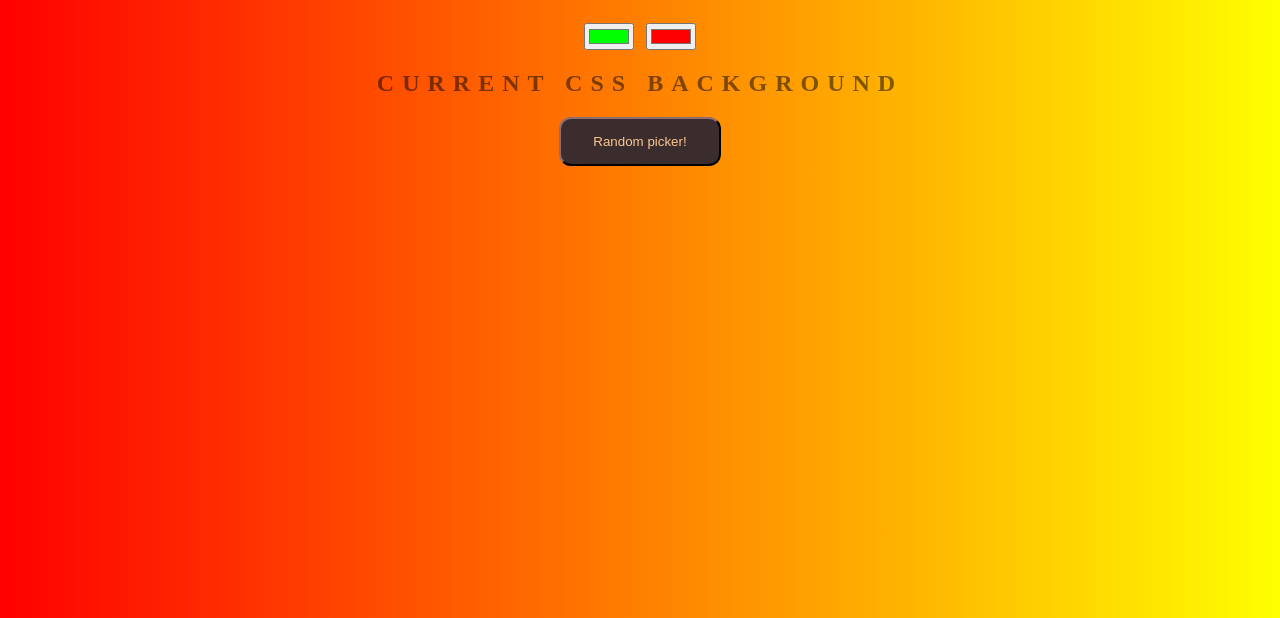
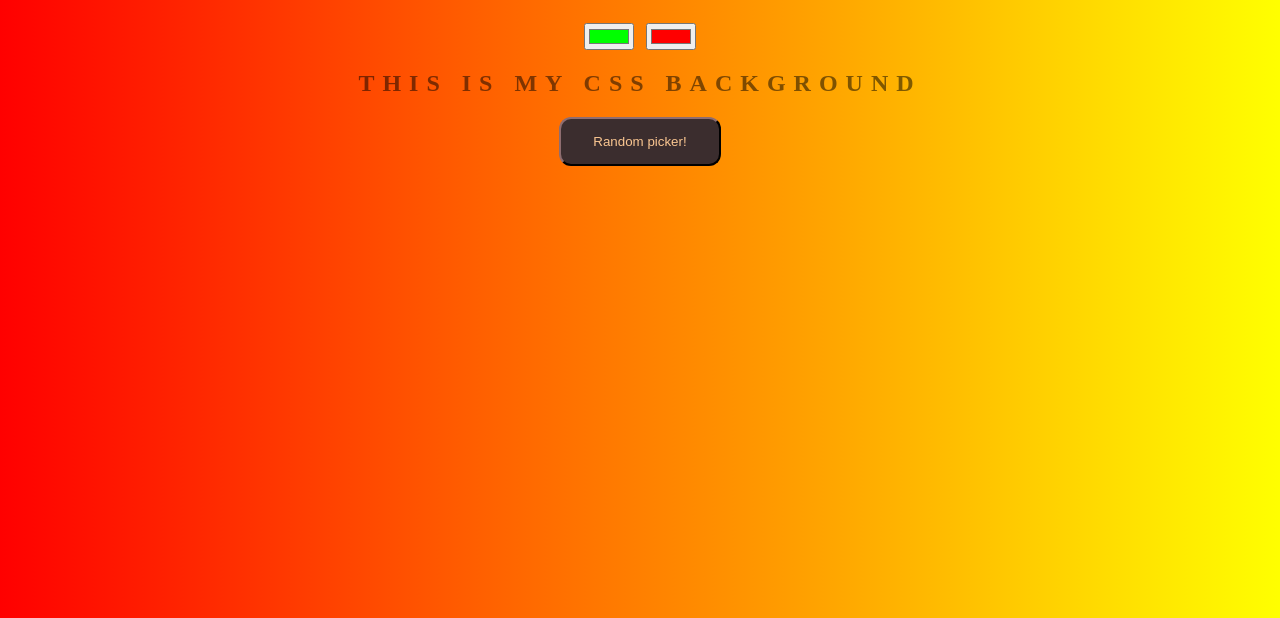
Before and after one commit to LocrianBird/background-generator, a plain HTML site: page index.html in a window 1280 px wide. Shown: the part 182-800 px from the top of the page. Drawn offline with Linux system fonts and the light colour scheme.

```diff
--- a/index.html
+++ b/index.html
@@ -8,7 +8,7 @@
 	<h1>Background Generator</h1>
 	<input class="color1" type="color" name="color1" value="#00ff00">
 	<input class="color2" type="color" name="color2" value="#ff0000">
-	<h2>Current CSS Background</h2>
+	<h2>This is my CSS Background</h2>
 	<h3></h3>
 	<button class="button">Random picker!</button>
 
```
